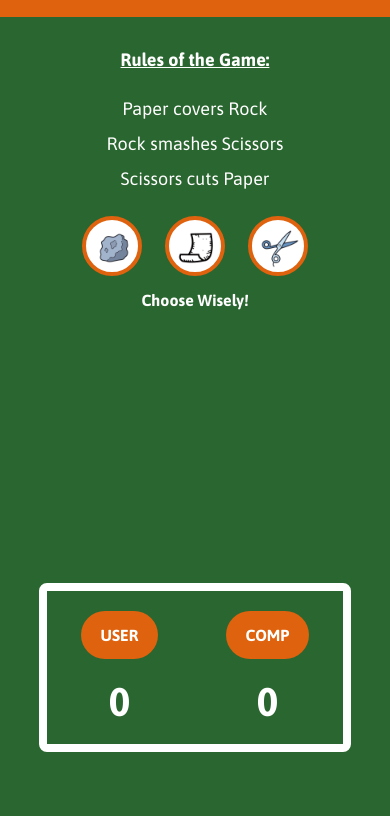
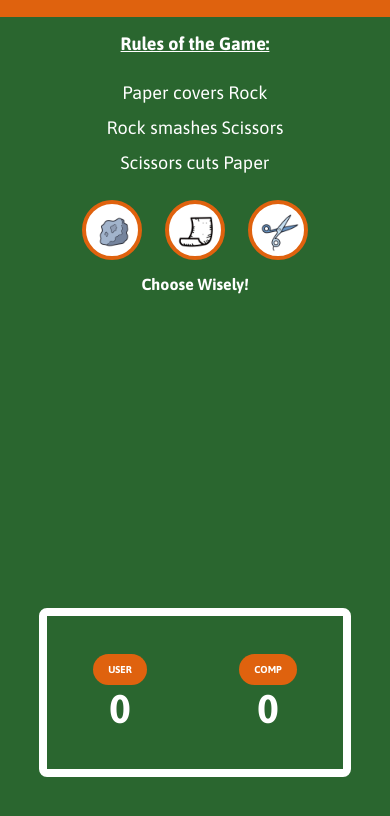
Before and after one commit to AKestell/p2-rock-paper-scissors, a plain HTML site: page index.html in a window 390 px wide. Shown: the part 50-866 px from the top of the page. Drawn offline with Linux system fonts and the light colour scheme.

Commit message:
More edits to make game fit small iPhone screen.

```diff
--- a/assets/css/style.css
+++ b/assets/css/style.css
@@ -192,6 +192,10 @@ header>h1 {
 }
 
 @media screen and (max-width: 440px) {
+    .rules {
+        margin-top: 1rem;
+    }
+
     .choices {
         text-align: center;
         margin-top: 20px;
@@ -210,7 +214,13 @@ header>h1 {
     .container {
         width: 100%;
         height: 40%;
-        top: 65%;
+        top: 68%;
+    }
+
+    .badge {
+        font-size: 10px;
+        padding: 10px 15px;
+        margin-bottom: 1px;
     }
 
 }
```
